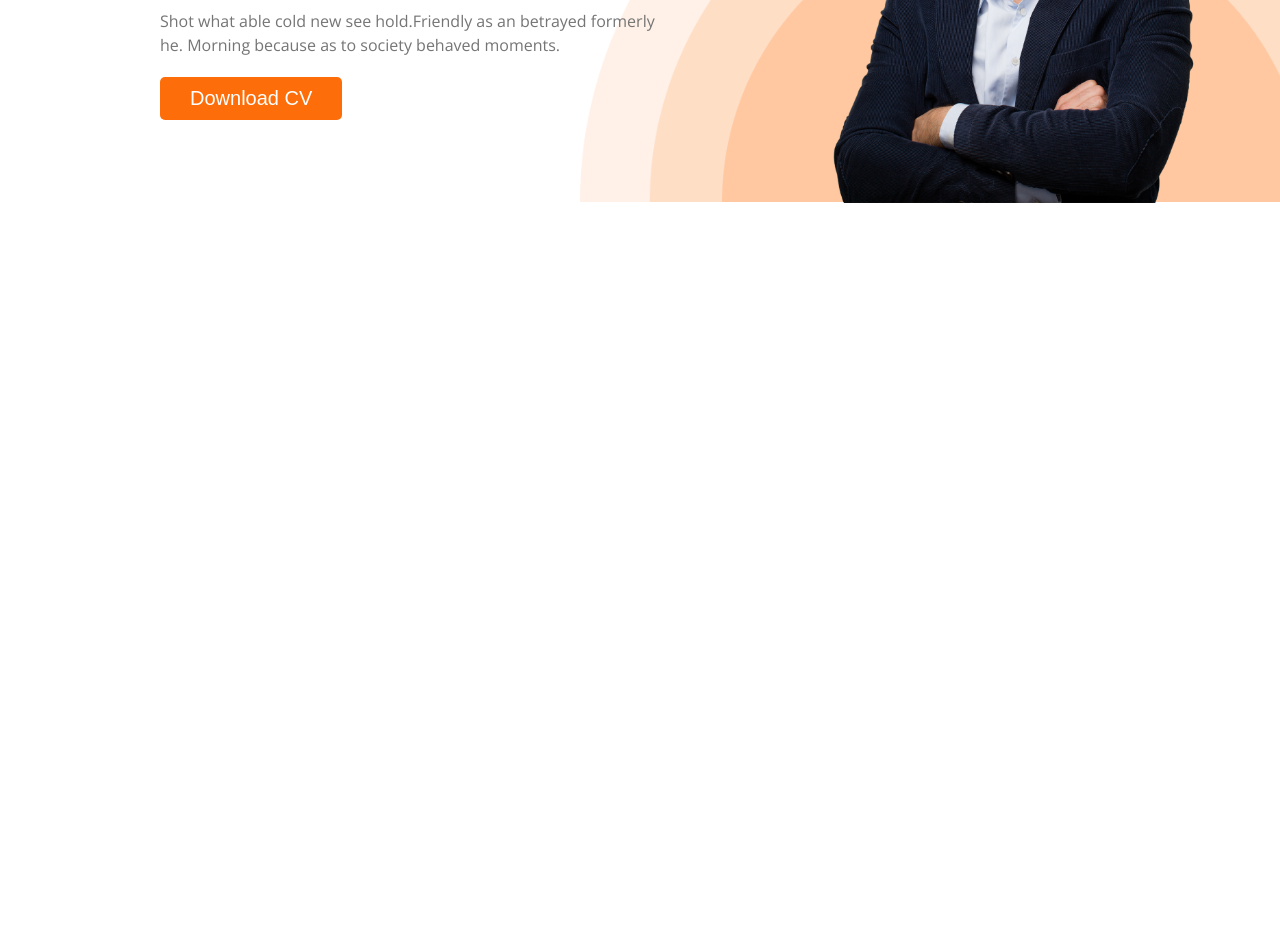
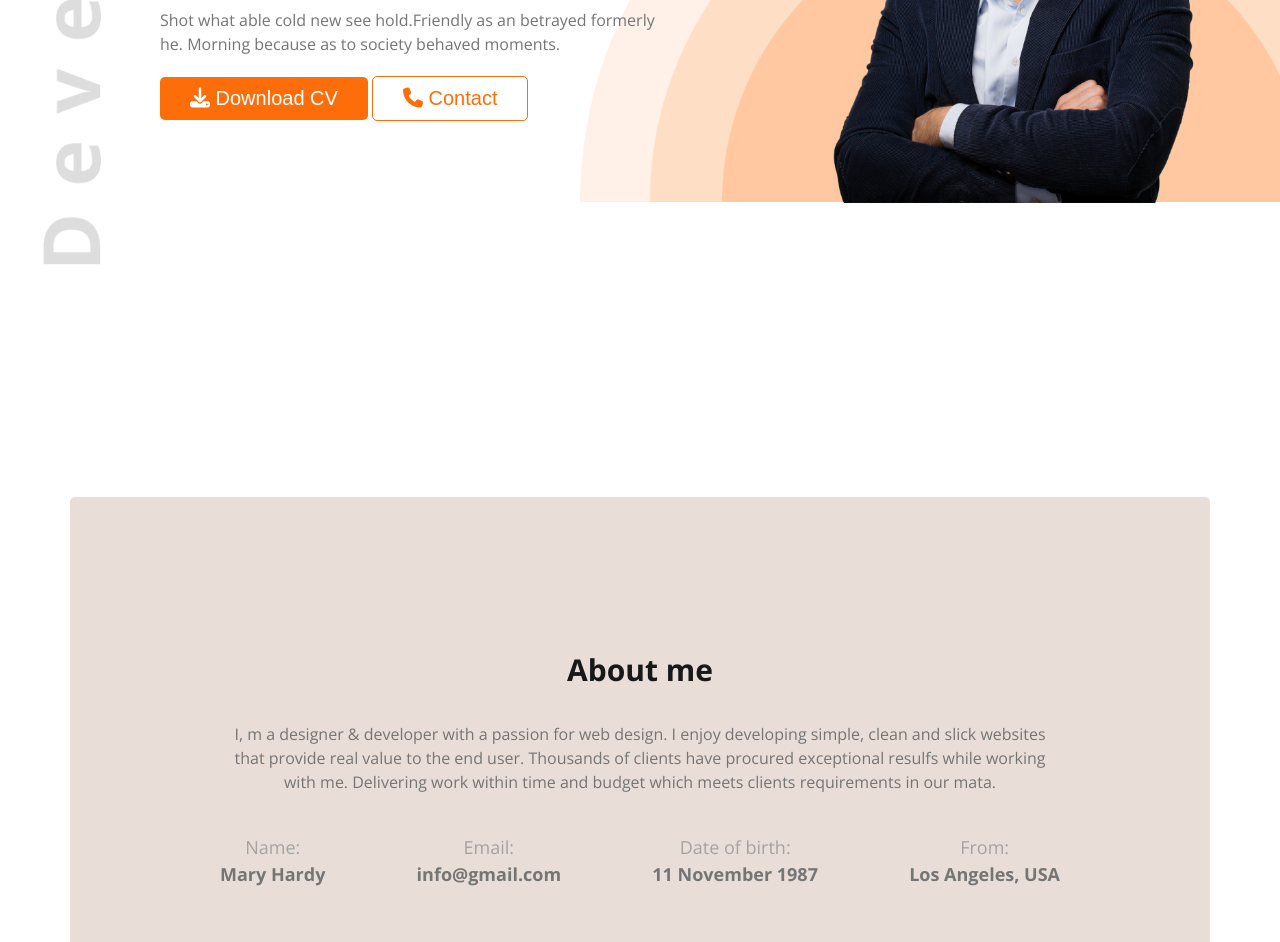
Before and after one commit to saiful7778/programming-hero-portfolio, a plain HTML site: page index.html in a window 1280 px wide. Shown: the part 383-1325 px from the top of the page. Before the commit the page ends 800 px from the top, so only its background shows below. Drawn offline with nearby package versions, Linux system fonts and the light colour scheme.

Commit message:
add about section

```diff
--- a/index.html
+++ b/index.html
@@ -9,6 +9,18 @@
     <link
       href="https://fonts.googleapis.com/css2?family=Open+Sans:wght@400;500;600;700;800&display=swap"
       rel="stylesheet"
+    />
+    <link
+      rel="shortcut icon"
+      href="https://web.programming-hero.com/favicon.ico"
+      type="image/x-icon"
+    />
+    <link
+      rel="stylesheet"
+      href="https://cdnjs.cloudflare.com/ajax/libs/font-awesome/6.4.0/css/all.min.css"
+      integrity="sha512-iecdLmaskl7CVkqkXNQ/ZH/XLlvWZOJyj7Yy7tcenmpD1ypASozpmT/E0iPtmFIB46ZmdtAc9eNBvH0H/ZpiBw=="
+      crossorigin="anonymous"
+      referrerpolicy="no-referrer"
     />
     <link rel="stylesheet" href="styles/style.css" />
   </head>
@@ -31,6 +43,7 @@
         </ul>
       </nav>
       <div class="banner">
+        <img src="images/developer.png" alt="" class="acent-img" />
         <div class="banner-content">
           <h3 class="banner-greeting">Hi, I am</h3>
           <h1 class="banner-headding">Mary Hardy</h1>
@@ -38,10 +51,45 @@
             Shot what able cold new see hold.Friendly as an betrayed formerly
             he. Morning because as to society behaved moments.
           </p>
-          <button class="btn-primary">Download CV</button>
+          <button class="btn-primary">
+            <i class="fa-solid fa-download"></i> Download CV
+          </button>
+          <button class="btn-sec">
+            <i class="fa-solid fa-phone"></i> Contact
+          </button>
         </div>
         <img class="banner-img" src="images/hardy.png" alt="" />
       </div>
     </header>
+    <main>
+      <section class="about">
+        <h3 class="section-title">About me</h3>
+        <p class="section-des">
+          I, m a designer & developer with a passion for web design. I enjoy
+          developing simple, clean and slick websites that provide real value to
+          the end user. Thousands of clients have procured exceptional resulfs
+          while working with me. Delivering work within time and budget which
+          meets clients requirements in our mata.
+        </p>
+        <div class="info-container">
+          <div class="info">
+            <h5 class="info-title">Name:</h5>
+            <p class="info-des">Mary Hardy</p>
+          </div>
+          <div class="info">
+            <h5 class="info-title">Email:</h5>
+            <p class="info-des">info@gmail.com</p>
+          </div>
+          <div class="info">
+            <h5 class="info-title">Date of birth:</h5>
+            <p class="info-des">11 November 1987</p>
+          </div>
+          <div class="info">
+            <h5 class="info-title">From:</h5>
+            <p class="info-des">Los Angeles, USA</p>
+          </div>
+        </div>
+      </section>
+    </main>
   </body>
 </html>
--- a/styles/style.css
+++ b/styles/style.css
@@ -13,10 +13,29 @@
   color: #fd6e0a;
 }
 
+.section-title {
+  color: #181818;
+  text-align: center;
+  font-size: 30px;
+  font-weight: 700;
+  margin-bottom: 30px;
+}
+.section-des {
+  color: #757575;
+  text-align: center;
+  font-size: 16px;
+}
+
 body {
   font-family: "Open Sans", sans-serif;
   color: #000000;
   line-height: 1.5;
+}
+
+main {
+  max-width: 1140px;
+  margin-left: auto;
+  margin-right: auto;
 }
 
 header {
@@ -46,15 +65,23 @@ nav {
   color: #000000;
 }
 
-.btn-primary {
+.btn-primary,
+.btn-sec {
   border-radius: 5px;
-  color: #ffffff;
-  border: 0;
   padding: 10px 30px;
-  background: #fd6e0a;
   font-size: 20px;
   font-weight: 500;
   cursor: pointer;
+}
+.btn-primary {
+  background: #fd6e0a;
+  color: #ffffff;
+  border: 0;
+}
+.btn-sec {
+  background: #ffffff;
+  color: #fd6e0a;
+  border: 1px solid #fd6e0a;
 }
 
 /* banner styles */
@@ -67,6 +94,13 @@ nav {
   background-repeat: no-repeat;
   background-position: bottom right;
   background-size: 700px;
+  position: relative;
+}
+.acent-img {
+  position: absolute;
+  left: 40px;
+  top: -50px;
+  width: 80px;
 }
 .banner-img {
   width: 400px;
@@ -93,3 +127,29 @@ nav {
   margin-bottom: 20px;
   color: #757575;
 }
+
+/* about styles */
+.about {
+  padding: 150px;
+  background-color: #e9ded7;
+  margin: 80px 0;
+  border-radius: 5px;
+}
+
+.info-container {
+  display: flex;
+  justify-content: space-between;
+  align-items: center;
+  text-align: center;
+  margin-top: 40px;
+}
+.info .info-title {
+  font-weight: normal;
+  color: #a3a3a3;
+  font-size: 18px;
+}
+.info .info-des {
+  font-weight: bold;
+  color: #757575;
+  font-size: 18px;
+}
```
